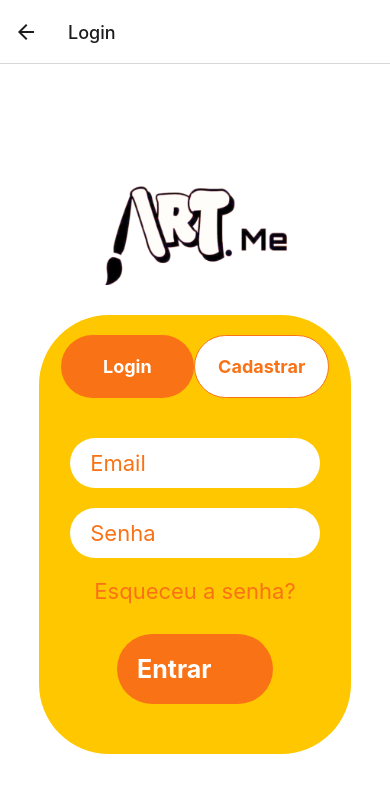
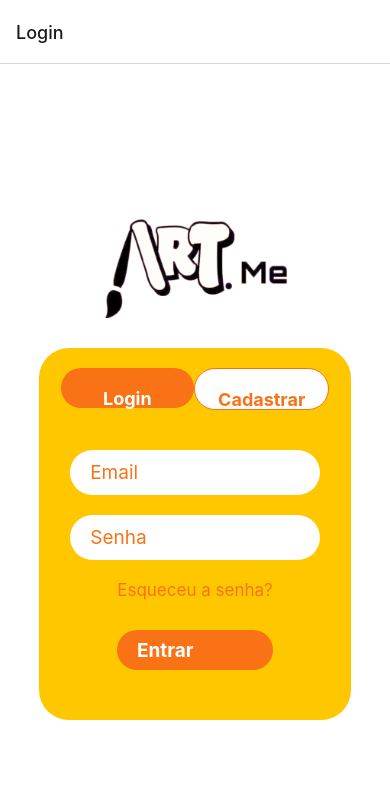
Before and after one commit to lucas1375/ART.ME, a React Native app: screen /Login in a window 390 px wide. Shown: the top 792 px of the page. Built offline with nearby package versions, Linux system fonts and the light colour scheme.

Commit message:
Estilização da tela de Login

```diff
--- a/App.js
+++ b/App.js
@@ -12,7 +12,7 @@ const Stack = createNativeStackNavigator();
 export default function App() {
   return (
     <NavigationContainer>
-       <Stack.Navigator initialRouteName='BoasVindas2'>
+       <Stack.Navigator initialRouteName='Login'>
         <Stack.Screen name="Login" component={Login} />
         <Stack.Screen name="Cadastro" component={Cadastro} />
         <Stack.Screen name="Menu" component={Menu} />
--- a/src/Telas/Login.js
+++ b/src/Telas/Login.js
@@ -8,7 +8,9 @@ import { StyleSheet, Text, View, TextInput, TouchableOpacity, Image, ScrollView
     <View style={styles.tela}>
 
       <Image source={require('../../assets/Imagens/artmelogo4.png')} style={styles.image}/>
+
         <View style={styles.container}>
+
             <View style ={ styles.titulo}>
                 <Text style={styles.logo}>Login</Text>
                 <TouchableOpacity style= {styles.botaocadastrar} onPress = {() => navigation.navigate('Cadastro')}>
@@ -24,6 +26,7 @@ import { StyleSheet, Text, View, TextInput, TouchableOpacity, Image, ScrollView
           placeholderTextColor="#F97316"
         />
       </View>
+
       <View style={styles.inputView}>
         <TextInput
           style={styles.inputText}
@@ -32,20 +35,15 @@ import { StyleSheet, Text, View, TextInput, TouchableOpacity, Image, ScrollView
           secureTextEntry={true}
         />
       </View>
+
       <TouchableOpacity  onPress={()=> navigation.navigate('Esqueceu')}>
-
       <Text style={styles.forgot}>Esqueceu a senha?</Text>
-
       </TouchableOpacity>
 
       <TouchableOpacity style={styles.loginButton} onPress={()=> navigation.navigate('Menu')}>
-
         <Text style={styles.loginText}>Entrar</Text>
       </TouchableOpacity>
 
-      <TouchableOpacity>
-
-      </TouchableOpacity>
       </View>
 
     </View>
@@ -55,18 +53,23 @@ import { StyleSheet, Text, View, TextInput, TouchableOpacity, Image, ScrollView
 }
 
 const styles = StyleSheet.create({
+
+
   container: {
-    borderRadius: 70,
+    borderRadius: 30,
     paddingVertical: 20,
     width: '80%',
     backgroundColor: '#FFC700',
     alignItems: 'center',
     justifyContent: 'center',
   },
+
+  // Botão de login
   logo: {
     textAlign: 'center',
      flex: 1,
-    borderRadius: 70,
+    borderRadius: 45,
+    height: 40,
     alignContent: 'center',
     justifyContent: 'center',
     paddingHorizontal: 20,
@@ -77,40 +80,51 @@ const styles = StyleSheet.create({
     color: 'white',
     marginBottom: 40,
   },
+
+  //input do Email e Senha
   inputView: {
     width: '80%',
     backgroundColor: '#fff',
     borderRadius: 25,
-    height: 50,
+    height: 45,
     marginBottom: 20,
     justifyContent: 'center',
     padding: 20,
   },
+
+  // Texto do Placeholder do Email e Senha
   inputText: {
-    fontSize: 22,
+    fontSize: 19,
     height: 50,
     color: 'orange',
   },
+
+  //Botão de Entrar
   loginButton: {
     textAlign: 'center',
     width: '50%',
-    borderRadius: 70,
+    height: 15,
+    borderRadius: 40,
     alignContent: 'center',
     justifyContent: 'center',
     paddingHorizontal: 20,
     backgroundColor: '#F97316',
     padding: 20,
-    fontWeight: 'bold',
+    fontSize: 10,
     margin: 30,
   },
+
+  // Fonte do Botão Entrar
   loginText: {
-    fontSize: 25,
+    fontSize: 19,
     color: 'white',
     fontWeight: 'bold'
   },
+
+  // Frase de 'Esqueceu a senha'
   forgot: {
     color: '#F97316',
-    fontSize: 22,
+    fontSize: 17,
   },
   tela: {
     flex: 1,
@@ -118,13 +132,16 @@ const styles = StyleSheet.create({
     alignItems: 'center',
     justifyContent: 'center',
   },
+
+  //imagem
   image: {
-
   height: 100,
    width: 210,
    margin: 30
 
   },
+
+  //Texto do botão cadastrar
   textocadastrar: {
     textAlign: 'center',
     alignContent: 'center',
@@ -133,21 +150,24 @@ const styles = StyleSheet.create({
     fontSize: 18,
     color: '#F97316',
   },
+
+
   botaocadastrar: {
    borderWidth: 1,
    borderColor: '#F97316',
     flex : 1,
    width: 180,
+   height: 40,
   borderRadius: 70,
   paddingHorizontal: 20,
   backgroundColor: 'white',
   padding: 20,
   marginBottom: 40,
   },
+
   titulo: {
    flexDirection: 'row',
    flex:1
-
   }
 
 });
```
Lines whose indentation alone changed are shown as unchanged.
